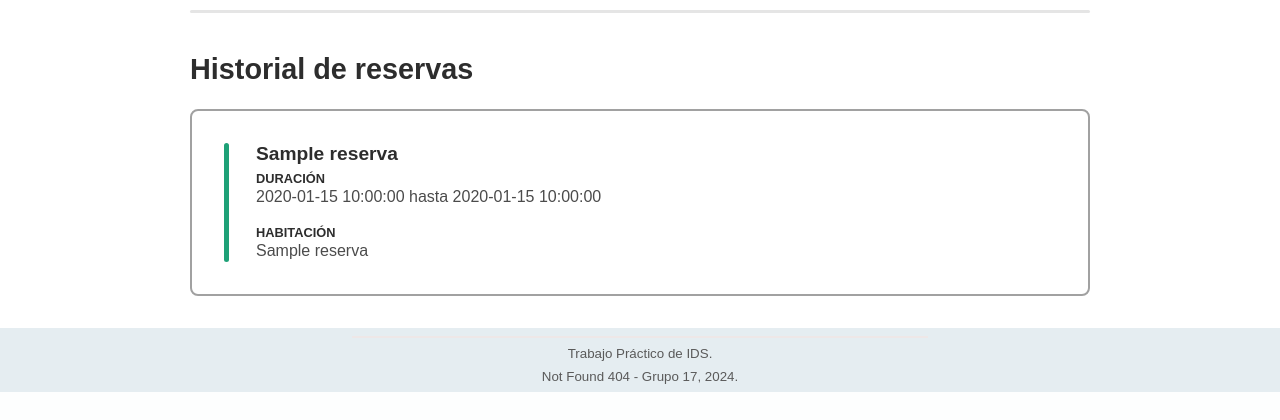
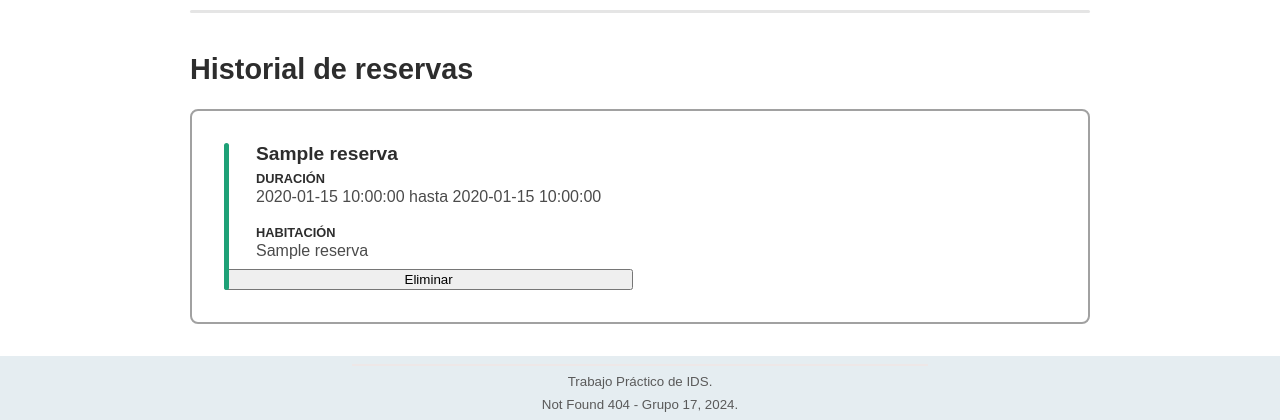
Before and after one commit to renzomartin1/NOT-FOUND-404, a Flask app: template front-end/templates/perfil.html in a window 1280 px wide. Shown: the part 408-828 px from the top of the page. Before the commit the page ends 800 px from the top, so only its background shows below. Run offline with Flask 3, Linux system fonts and the light colour scheme; the template is opened without the code that fills it: most values are stand-ins (such as "Sample title", 1, 10 or a date in 2020).

Commit message:
#31 Modificacion perfil.html
Agrego botón de eliminación y cambios en los modales

```diff
--- a/front-end/templates/perfil.html
+++ b/front-end/templates/perfil.html
@@ -71,6 +71,20 @@
               <span class="perfil-usuario__historial-habitacion">{{ reserva.habitacion_nombre }}</span>
             </div>
           </section>
+          <button class="eliminar-reserva-boton">Eliminar</button>
+          <dialog id="contenedor-confirmar-eliminacion-modal-reserva">
+          <div id="confirmar-eliminacion-modal-reserva">
+              <h2>Confirmar eliminación</h2>
+              <p>¿Estás seguro de que quieres eliminar la reserva?</p>
+              <p>Esta acción es irreversible.</p>
+              <div class="modal-botones">
+                <button class="cancelar-eliminacion-boton-reserva">Cancelar</button>
+                  <form action="{{ url_for('eliminar_reserva', reserva_id = reserva.reserva_id) }}" method="DELETE">
+                      <button type="submit" class="confirmar-boton">Eliminar reserva</button>
+                  </form>
+              </div>
+          </div>
+          </dialog>
         </div>
       </article>
       {% endfor %}
```
